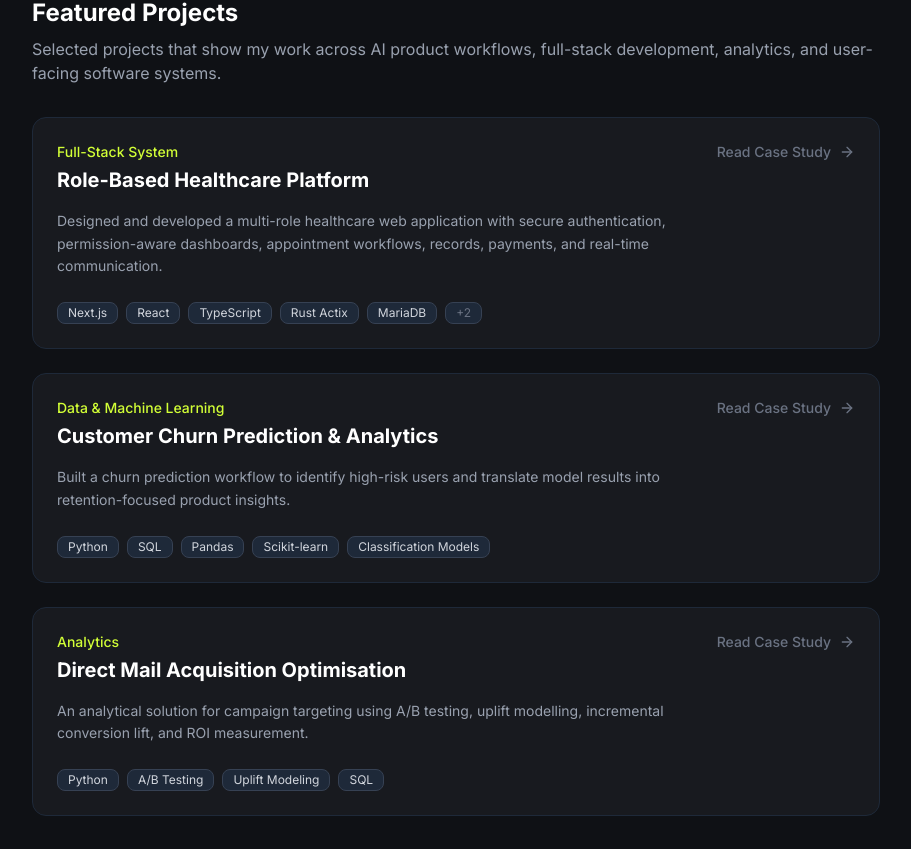
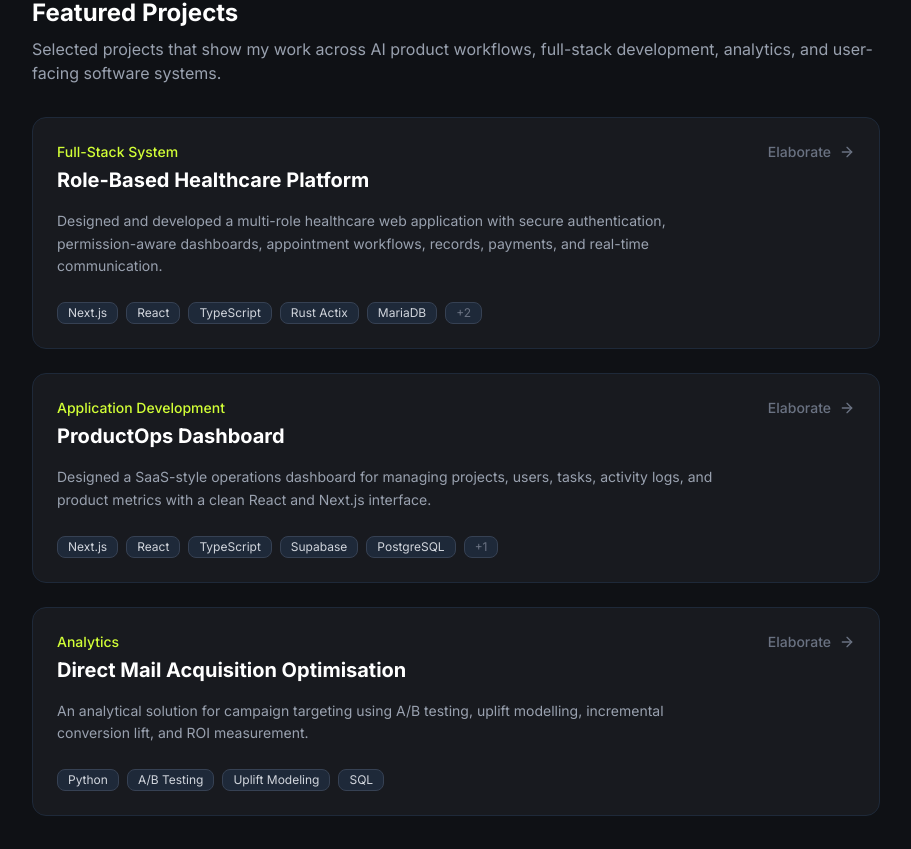
Before and after one commit to Neural-forge9/My-Profile, a Next.js app: page / in a window 1280 px wide. Shown: the part 491-1340 px from the top of the page, without its empty margins (184-1095 px from the left). Built offline with nearby package versions, Linux system fonts and the light colour scheme.

Commit message:
Update featured project section

```diff
--- a/components/ProjectCard.tsx
+++ b/components/ProjectCard.tsx
@@ -34,7 +34,7 @@ export function ProjectCard({ project }: { project: Project }) {
           </div>
         </div>
         <div className="mt-4 md:mt-0 flex shrink-0 items-center text-gray-500 group-hover:text-[#d2ff36] transition-colors md:pl-6">
-           <span className="text-sm font-medium mr-2">Read Case Study</span>
+           <span className="text-sm font-medium mr-2">Elaborate</span>
            <ArrowRight className="h-4 w-4" />
         </div>
       </div>
--- a/data/projects.ts
+++ b/data/projects.ts
@@ -44,29 +44,31 @@ export const projects: Project[] = [
     ]
   },
   {
-    slug: "churn-prediction",
-    title: "Customer Churn Prediction & Analytics",
-    category: "Data & Machine Learning",
-    summary: "Built a churn prediction workflow to identify high-risk users and translate model results into retention-focused product insights.",
-    stack: ["Python", "SQL", "Pandas", "Scikit-learn", "Classification Models"],
-    problem: "Businesses often fail to proactively identify an at-risk user until they have already churned.",
-    solution: "Developed an end-to-end data pipeline and classification model to flag vulnerable users and inform retention strategies.",
+    slug: "productops-dashboard",
+    title: "ProductOps Dashboard",
+    category: "Application Development",
+    summary: "Designed a SaaS-style operations dashboard for managing projects, users, tasks, activity logs, and product metrics with a clean React and Next.js interface.",
+    stack: ["Next.js", "React", "TypeScript", "Supabase", "PostgreSQL", "Tailwind CSS"],
+    problem: "Product and operations teams need one reliable workspace to track project health, user activity, ownership, and task progress without jumping between disconnected tools.",
+    solution: "Built a role-aware dashboard concept with authenticated views, structured data tables, project status tracking, task workflows, activity feeds, and metric cards backed by Supabase.",
     features: [
-      "Exploratory data analysis (EDA)",
-      "Automated feature engineering",
-      "User segmentation based on engagement",
-      "Classification modeling (Random Forest, Logistic Regression)",
-      "Retention prioritization insights"
+      "Project, task, and user management views",
+      "Role-aware dashboard sections",
+      "Searchable and filterable data tables",
+      "Activity timeline for operational updates",
+      "Status cards for product and team metrics",
+      "Responsive interface for desktop and mobile workflows"
     ],
     techDecisions: [
-      "Python and Pandas for powerful data manipulation",
-      "Scikit-learn for accessible and robust classification modeling",
-      "Translated technical evaluation metrics (F1, Recall) into plain business/product priorities"
+      "Used Next.js and TypeScript for route structure, typed data models, and maintainable UI logic",
+      "Used Supabase and PostgreSQL for authentication-ready data storage and relational project records",
+      "Used Tailwind CSS for a consistent dashboard layout with reusable cards, tables, and status elements",
+      "Kept the interface focused on operational clarity: fast scanning, clear hierarchy, and predictable actions"
     ],
     learnings: [
-      "Bridging the gap between raw data outputs and actionable product features",
-      "Managing class imbalance in real-world tabular datasets",
-      "Engineering predictive features from raw transactional data"
+      "Designing information-dense dashboards that remain readable",
+      "Structuring product data around real user workflows instead of isolated screens",
+      "Balancing frontend polish with backend-ready data modelling"
     ]
   },
   {
```
Also changed, not shown: 1 other file (tests, documents, lock files or other folders).
